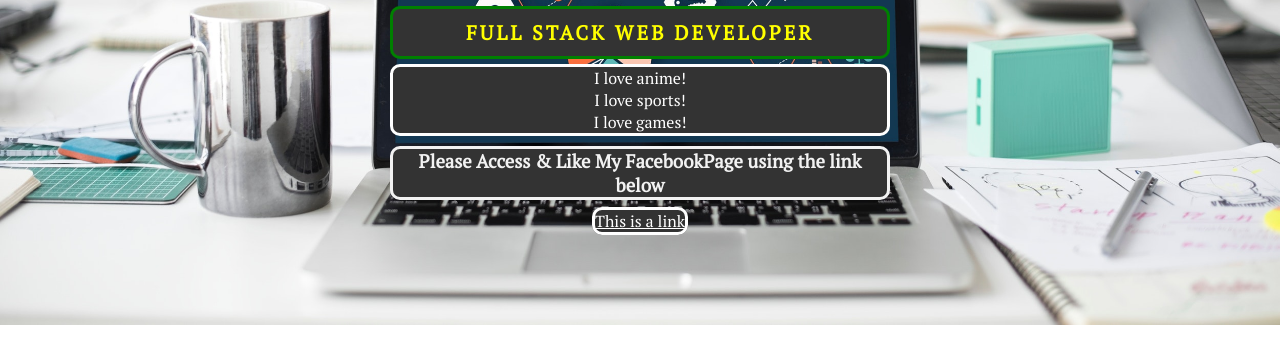
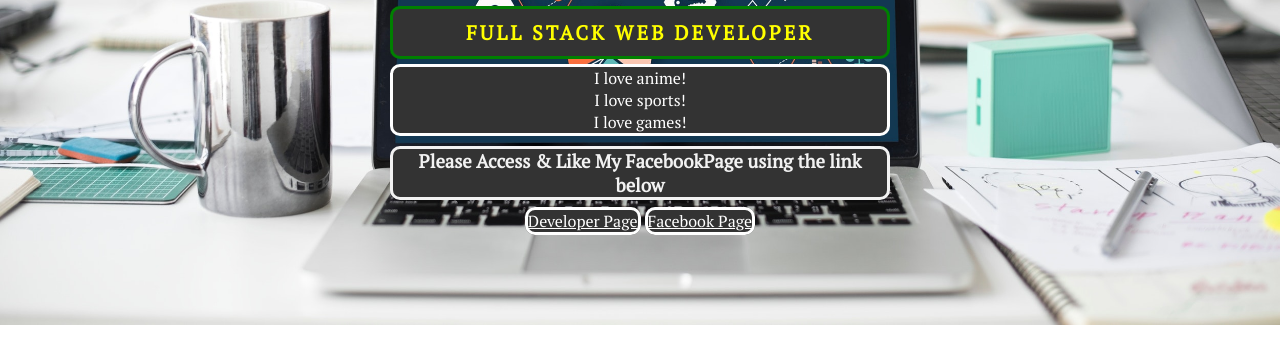
Before and after one commit to AzureLen/devportfolio, a plain HTML site: page index.html in a window 1280 px wide. Shown: the part 436-800 px from the top of the page. Drawn offline with Linux system fonts and the light colour scheme.

Commit message:
update portfolio

```diff
--- a/assets/css/style.css
+++ b/assets/css/style.css
@@ -74,7 +74,15 @@ h3{
 	margin: 5px auto;
 }
 
-.link{
+.devlink{
+	color:white;
+	background-color: #333;
+	border-style:solid;
+	border-radius:10px;
+	margin: 5px auto;
+}
+
+.fblink{
 	color:white;
 	background-color: #333;
 	border-style:solid;
--- a/index.html
+++ b/index.html
@@ -28,7 +28,9 @@
 
 		<h3>Please Access & Like My FacebookPage using the link below</h3>
 
-		<a class="link" href="https://azurelen.github.io/devportfolio/">This is a link</a>
+		<a class="devlink" href="https://azurelen.github.io/devportfolio/">Developer Page</a>
+
+		<a class="fblink" href="https://www.facebook.com/AzureLen01">Facebook Page</a>
 
 	</div>
 
```
